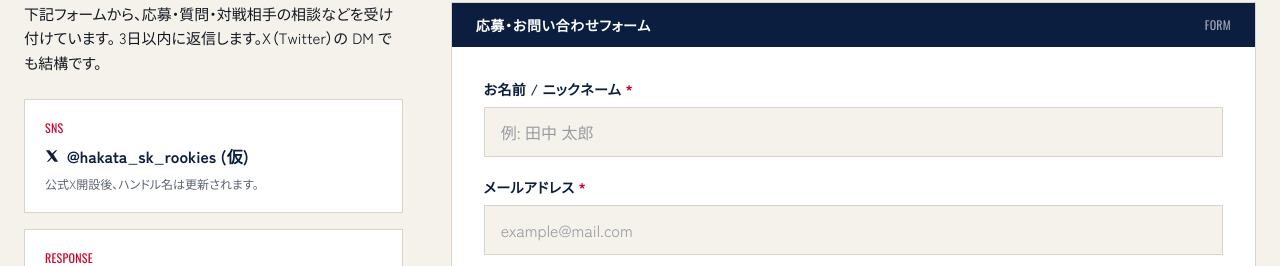
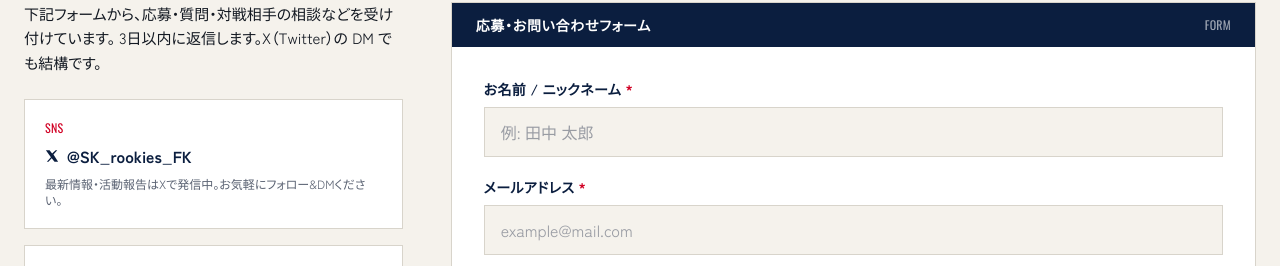
Before and after one commit to skryu-fk/hakata-sk-rookies, a Next.js app: page / in a window 1280 px wide. Shown: the part 5301-5567 px from the top of the page. Built offline with nearby package versions, Linux system fonts and the light colour scheme; no server answers; a web font is replaced by a local one.

Commit message:
Update X handle to @SK_rookies_FK and SNS section copy

```diff
--- a/src/app/page.tsx
+++ b/src/app/page.tsx
@@ -604,10 +604,10 @@ function ContactSection() {
                 rel="noopener noreferrer"
                 className="inline-flex items-center gap-2 font-bold text-navy hover:text-red transition-colors"
               >
-                <XIcon /> @hakata_sk_rookies (仮)
+                <XIcon /> @SK_rookies_FK
               </a>
               <p className="text-xs text-muted mt-2">
-                公式X開設後、ハンドル名は更新されます。
+                最新情報・活動報告はXで発信中。お気軽にフォロー&DMください。
               </p>
             </div>
 
```
